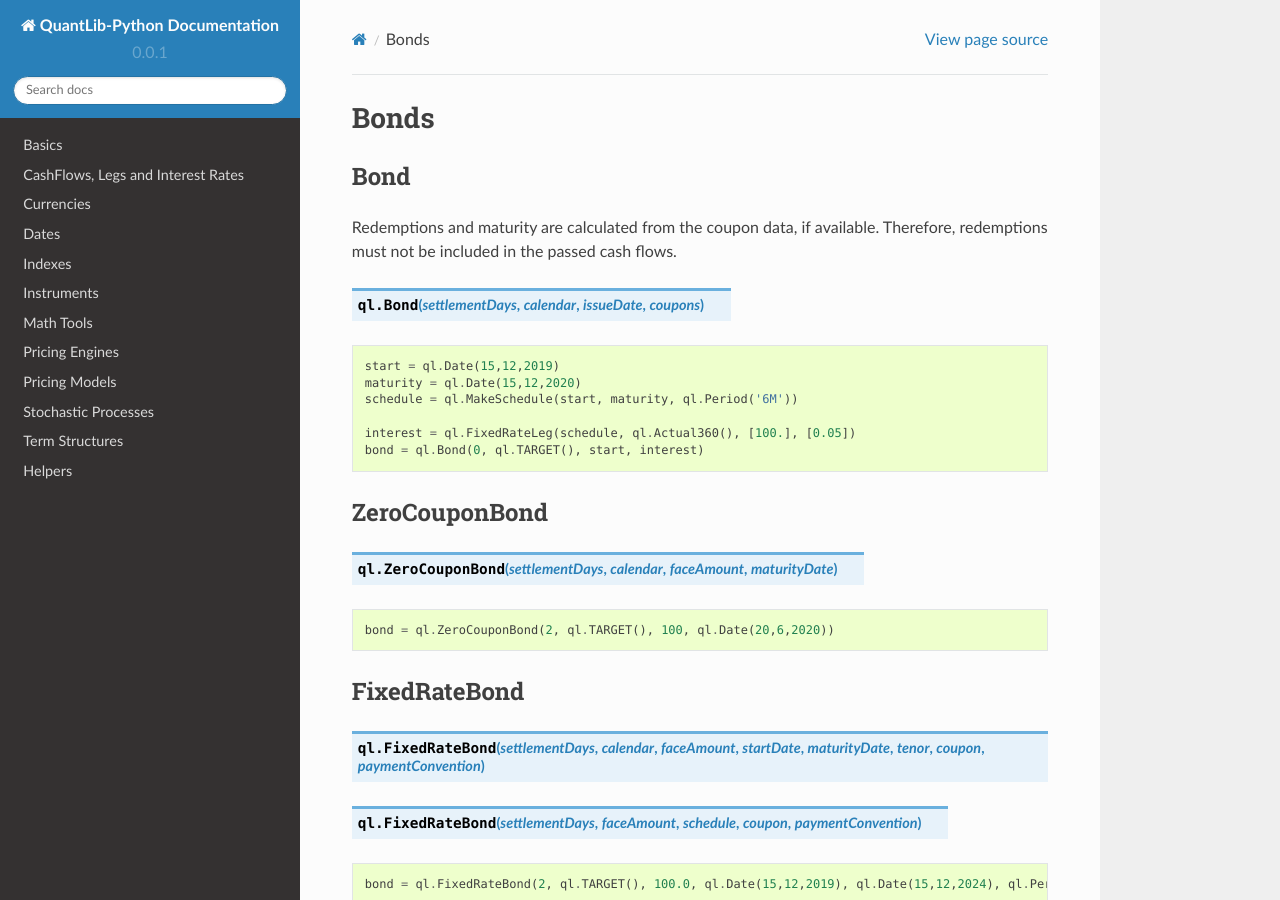
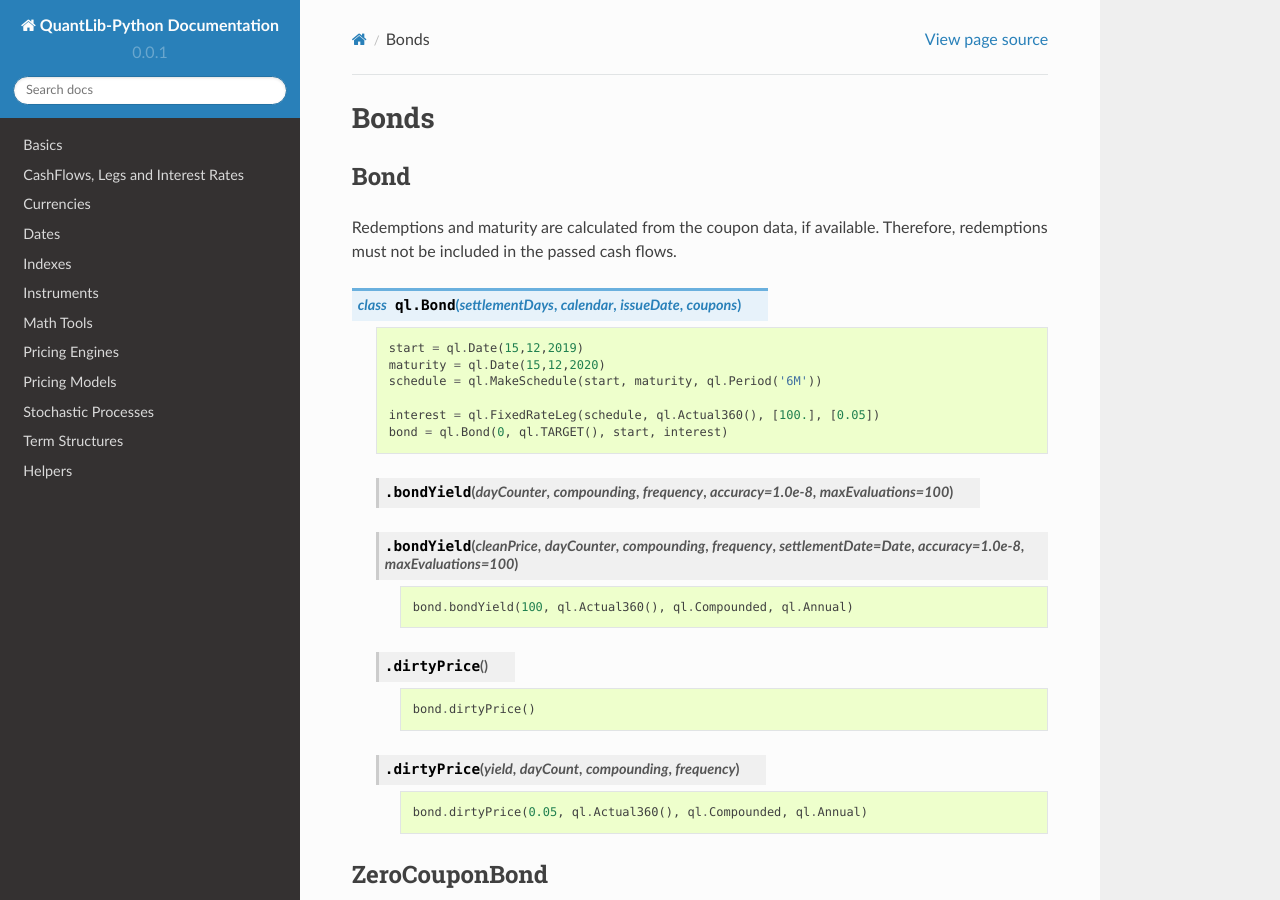
Before and after one commit to nhaga/QuantLib-Python-Docs, a Sphinx documentation site: the page built from docs/instruments/bonds.rst, in a window 1280 px wide and 900 px high. Built offline with Sphinx 7.4.7 and the Read the Docs theme 2.0.0, drawn with Linux system fonts in a browser that asks for light colours; formulas are drawn with MathJax 3.

Commit message:
added methods to Bond class

```diff
--- a/docs/instruments/bonds.rst
+++ b/docs/instruments/bonds.rst
@@ -7,16 +7,41 @@
 
 Redemptions and maturity are calculated from the coupon data, if available. Therefore, redemptions must not be included in the passed cash flows.
 
-.. function:: ql.Bond(settlementDays, calendar, issueDate, coupons)
+.. py:class:: ql.Bond(settlementDays, calendar, issueDate, coupons)
 
-.. code-block:: python
+    .. code-block:: python
 
-    start = ql.Date(15,12,2019)
-    maturity = ql.Date(15,12,2020)
-    schedule = ql.MakeSchedule(start, maturity, ql.Period('6M'))
+        start = ql.Date(15,12,2019)
+        maturity = ql.Date(15,12,2020)
+        schedule = ql.MakeSchedule(start, maturity, ql.Period('6M'))
 
-    interest = ql.FixedRateLeg(schedule, ql.Actual360(), [100.], [0.05])
-    bond = ql.Bond(0, ql.TARGET(), start, interest)
+        interest = ql.FixedRateLeg(schedule, ql.Actual360(), [100.], [0.05])
+        bond = ql.Bond(0, ql.TARGET(), start, interest)
+
+
+    .. py:method:: .bondYield(dayCounter, compounding, frequency, accuracy=1.0e-8, maxEvaluations=100)
+
+    .. py:method:: .bondYield(cleanPrice, dayCounter, compounding, frequency, settlementDate=Date,  accuracy=1.0e-8, maxEvaluations=100)
+
+        .. code-block:: python
+
+            bond.bondYield(100, ql.Actual360(), ql.Compounded, ql.Annual)
+
+    .. py:method:: .dirtyPrice()
+
+        .. code-block:: python
+
+            bond.dirtyPrice()
+
+    .. py:method:: .dirtyPrice(yield, dayCount, compounding, frequency)
+
+        .. code-block:: python
+
+            bond.dirtyPrice(0.05, ql.Actual360(), ql.Compounded, ql.Annual)
+
+
+
+
 
 
 ZeroCouponBond
```
